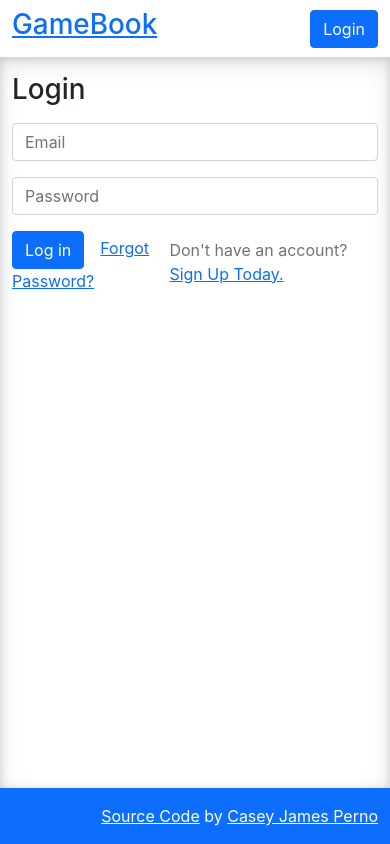
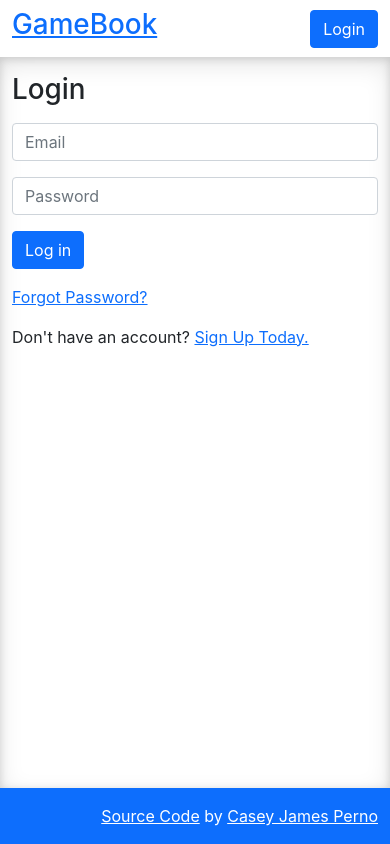
Before and after one commit to khaosophy/gameventory, a React (Create React App) app: page /login in a window 390 px wide. Built offline with nearby package versions, Linux system fonts and the light colour scheme; no server answers.

Commit message:
login page labels and mobile improvements

```diff
--- a/src/pages/login.js
+++ b/src/pages/login.js
@@ -30,34 +30,39 @@ export default function Login() {
       <div className="container">
         <h1 className="mb-3">Login</h1>
         <form onSubmit={handleLogin}>
-          {/* todo: labels */}
+          <label htmlFor="loginEmail" className="form-label visually-hidden">Email</label>
           <input
+            id="loginEmail"
             type="email"
             className="form-control mb-3"
             placeholder="Email"
             value={email}
             onChange={(e) => setEmail(e.target.value)}
           />
+          <label htmlFor="loginPass" className="form-label visually-hidden">Password</label>
           <input
+            id="loginPass"
             type="password"
             className="form-control mb-3"
             placeholder="Password"
             value={pass}
             onChange={(e) => setPass(e.target.value)}
           />
-          <div className="d-flex align-items-center text-secondary justify-content-between">
-            <div>
+          <div className="row align-items-center">
+            <div className="col-md-auto">
               <button
                 className="btn btn-primary"
                 type="submit"
               >
                 Log in
               </button>
-              <Link to="/reset-password" className="ms-3">
+            </div>
+            <div className="col-md-3 my-3 my-md-0">
+              <Link to="/reset-password">
                 Forgot Password?
               </Link>
             </div>
-            <div>
+            <div className="col-md text-md-end">
               Don't have an account? {}
               <Link to="/register">
                 Sign Up Today.
```
